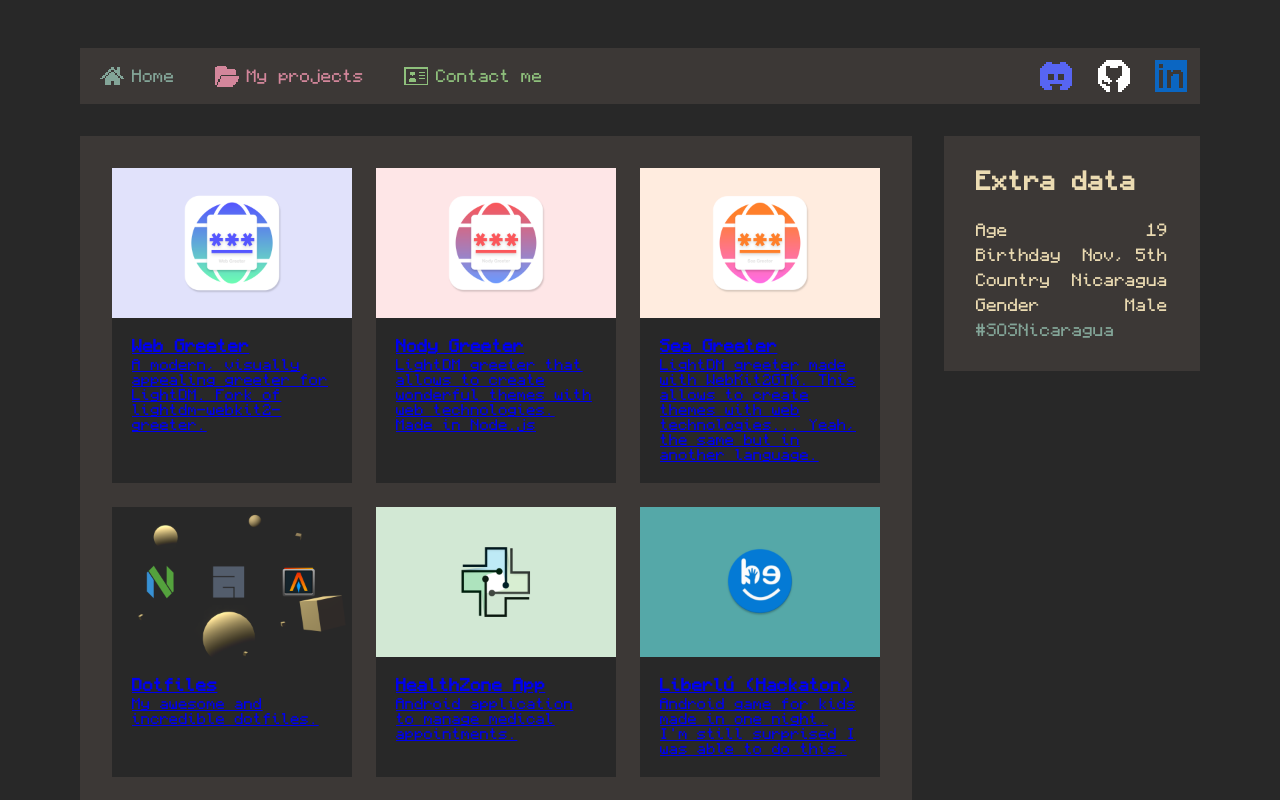
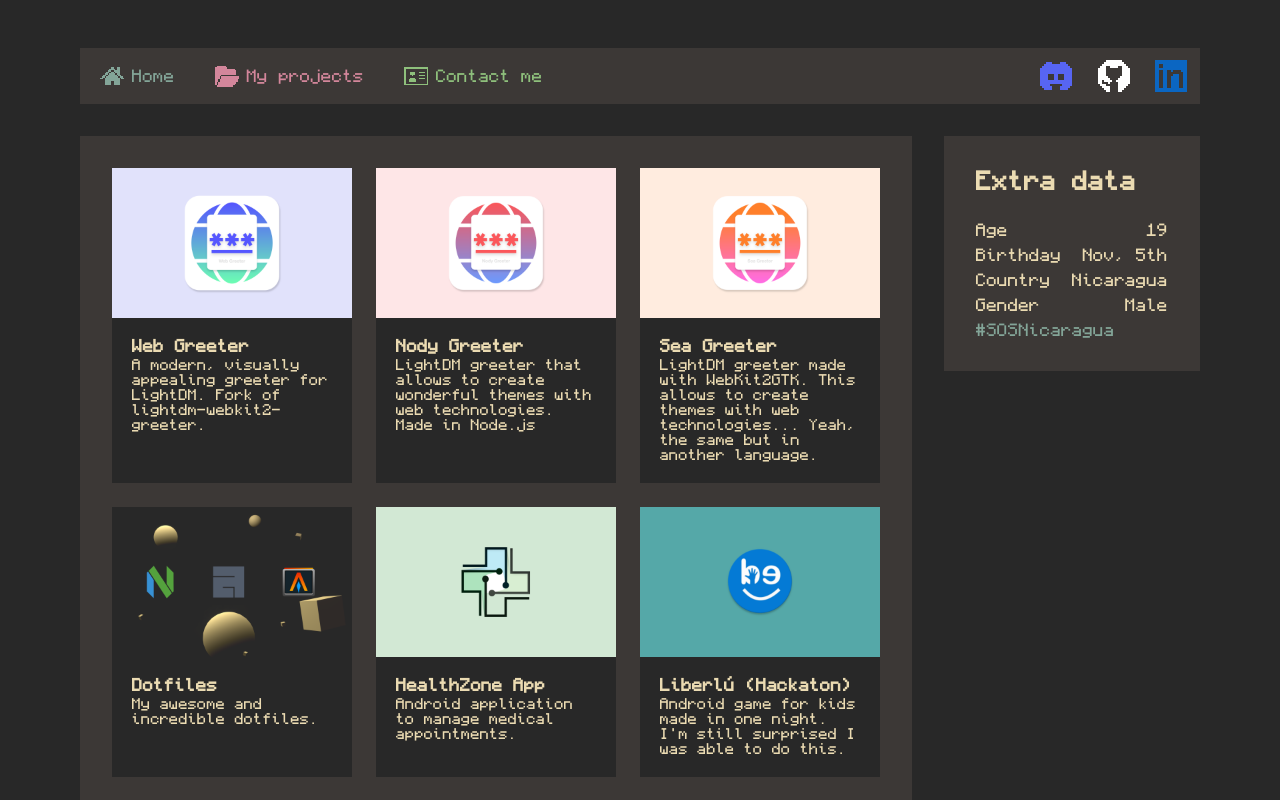
Before and after one commit to JezerM/portfolio, a SvelteKit app: page /projects in a window 1280 px wide. Shown: the top 800 px of the page. Built offline with nearby package versions, Linux system fonts and the light colour scheme.

Commit message:
Some styling fixes

```diff
--- a/src/lib/NavBar.svelte
+++ b/src/lib/NavBar.svelte
@@ -71,12 +71,10 @@
 
   .navElement > a {
     display: flex;
-    text-decoration: none;
     align-items: center;
     gap: 0.5em;
     padding: 1em 1.25em;
     background-color: transparent;
-    color: inherit;
   }
   .navElement > a:hover,
   .navElement > a:focus {
--- a/src/routes/+layout.svelte
+++ b/src/routes/+layout.svelte
@@ -40,8 +40,16 @@
     margin-top: 0;
     margin-bottom: 0.2em;
   }
+  :global(a) {
+    text-decoration: none;
+    color: inherit;
+  }
+  :global(a):visited {
+    color: inherit;
+  }
 
   .transitionContainer {
+    height: fit-content;
     display: grid;
     grid-template-rows: 1fr;
     grid-template-columns: 1fr;
```
